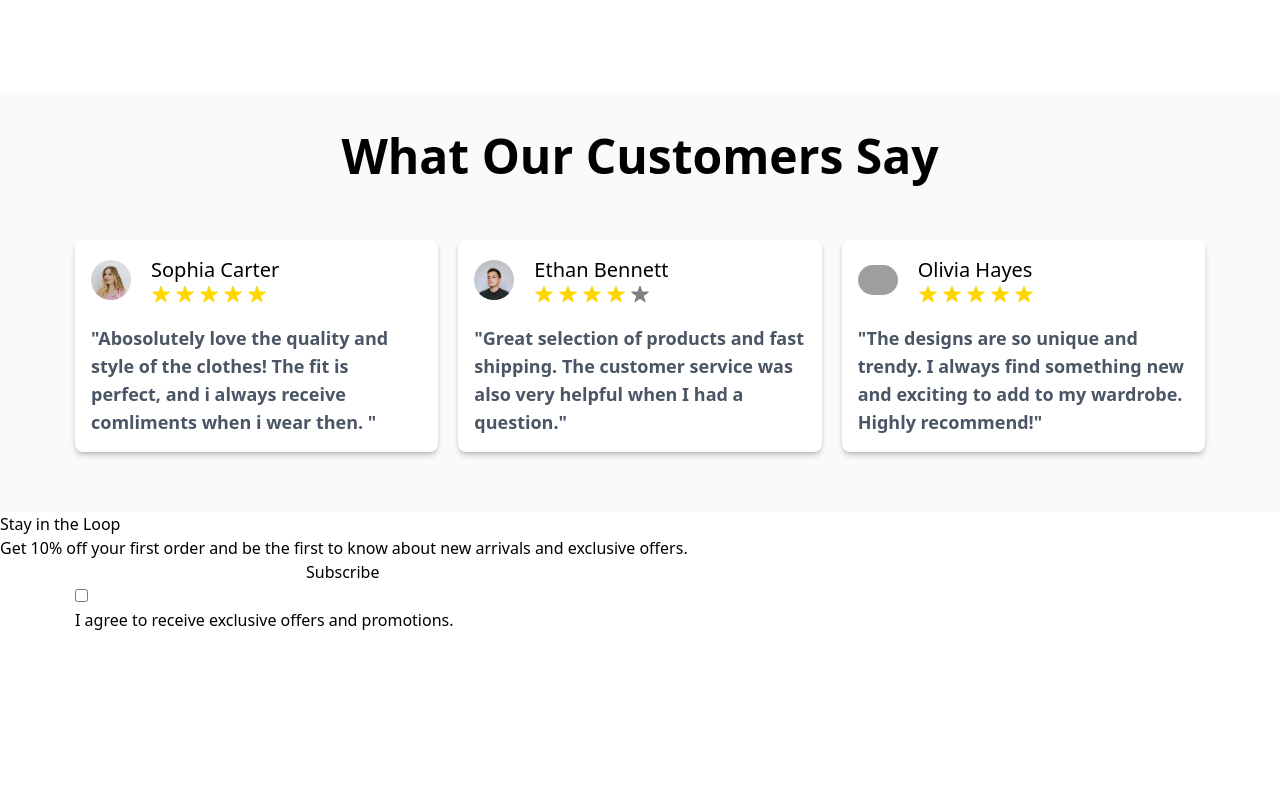
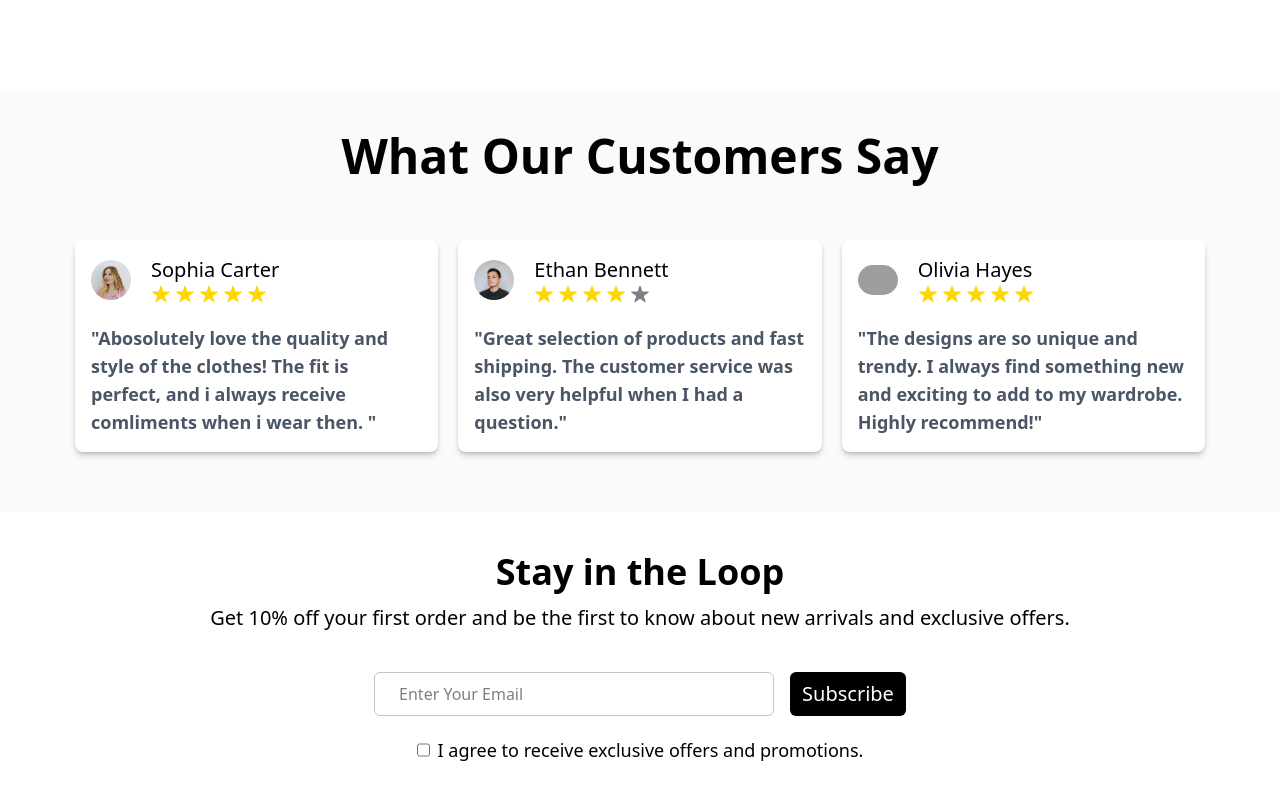
Before and after one commit to samado56/e-commerce-shop, a React (Vite) app: page / in a window 1280 px wide. Shown: the part 2421-3221 px from the top of the page. Before the commit the page ends 3053 px from the top, so only its background shows below. Built offline with nearby package versions, Linux system fonts and the light colour scheme; grey boxes are pictures that could not be loaded.

Commit message:
form section UI

```diff
--- a/src/pages/home.jsx
+++ b/src/pages/home.jsx
@@ -243,19 +243,34 @@ export default function Home() {
       {/* ============= end reviews ============ */}
 
       {/* start form */}
-      <div className="form">
-        <h1>Stay in the Loop</h1>
-        <p>
-          Get 10% off your first order and be the first to know about new
-          arrivals and exclusive offers.
-        </p>
+      <div className="form py-10">
         <div className="container">
-          <div>
-            <input type="email" />
-            <button>Subscribe</button>
+          <h1 className="text-center  text-3xl md:text-4xl font-bold mb-3">
+            Stay in the Loop
+          </h1>
+          <p className="text-center text-lg md:text-xl ">
+            Get 10% off your first order and be the first to know about new
+            arrivals and exclusive offers.
+          </p>
+          <div className="mx-auto w-fit mt-10">
+            <div className="flex">
+              <input
+                className="border-1 border-gray-400/60 rounded-md py-2 px-6 w-[250px] md:w-[400px]"
+                type="email"
+                placeholder="Enter Your Email"
+              />
+              <button className="ml-4 py-2 px-3 bg-black text-white text-xl font-medium rounded-md cursor-pointer">
+                Subscribe
+              </button>
+            </div>
+            <div className="flex gap-2 mt-5  justify-center">
+              <input type="checkbox" />
+              <p className=" text-md md:text-lg">
+                {" "}
+                I agree to receive exclusive offers and promotions.
+              </p>
+            </div>
           </div>
-          <input type="checkbox" />
-          <p> I agree to receive exclusive offers and promotions.</p>
         </div>
       </div>
       {/* end form */}
```
